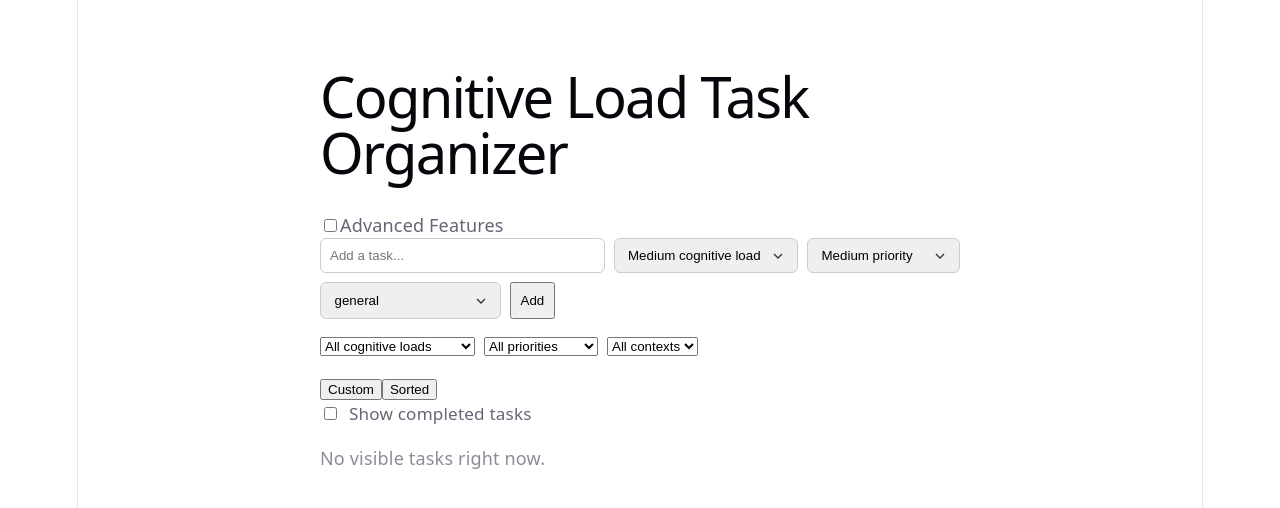
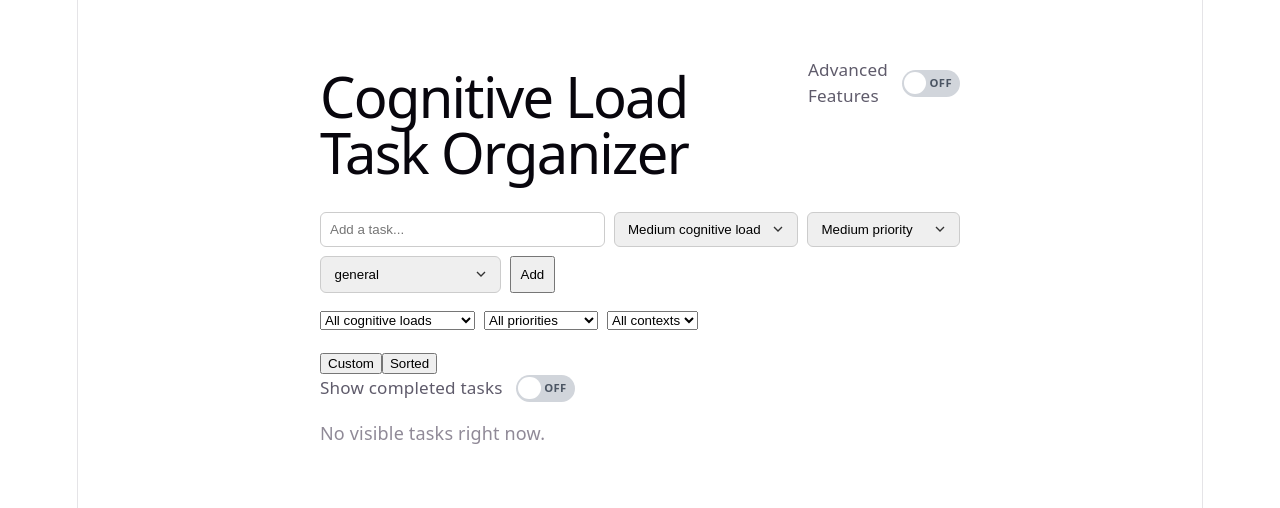
Before and after one commit to martinson-r/Cognitive-Load-Task-Organizer, a React (Vite) app: page / in a window 1280 px wide. Shown: the top 508 px of the page. Built offline with nearby package versions, Linux system fonts and the light colour scheme.

Commit message:
refactor: unify toggle pattern and improve control layout

```diff
--- a/src/App.css
+++ b/src/App.css
@@ -30,6 +30,15 @@
   font-family: system-ui, -apple-system, sans-serif;
   max-width: 640px;
   margin: 0 auto;
+}
+
+.app-header {
+  display: flex;
+  justify-content: space-between;
+}
+
+.advanced-toggle {
+  margin: 20px 0;
 }
 
 .info-banner {
@@ -98,3 +107,153 @@
   color: #6b7280; /* soft gray */
   margin-bottom: 0.5rem;
 }
+
+/* Toggle styling */
+.toggle input {
+  position: absolute;
+  opacity: 0;
+  width: 1px;
+  height: 1px;
+  pointer-events: none;
+}
+
+.toggle {
+  display: inline-flex;
+  align-items: center;
+  gap: 0.75rem;
+  cursor: pointer;
+}
+
+.toggle__track {
+  position: relative;
+  width: 2.5rem;
+  height: 1.5rem;
+  border-radius: 999px;
+  background: #d1d5db;
+  transition: background 0.2s ease;
+  flex-shrink: 0;
+}
+
+.toggle__thumb {
+  position: absolute;
+  top: 2px;
+  left: 2px;
+  width: 1.25rem;
+  height: 1.25rem;
+  border-radius: 50%;
+  background: white;
+  transition: transform 0.2s ease;
+}
+
+.toggle input:checked + .toggle__track {
+  background: #111827;
+}
+
+.toggle input:checked + .toggle__track .toggle__thumb {
+  transform: translateX(1rem);
+}
+
+.toggle input:focus-visible + .toggle__track {
+  outline: 2px solid #2563eb;
+  outline-offset: 2px;
+}
+
+.toggle {
+  display: inline-flex;
+  align-items: center;
+  gap: 0.75rem;
+  cursor: pointer;
+}
+
+.toggle--labeled {
+  justify-content: space-between;
+}
+
+.toggle__label {
+  font-size: 0.95rem;
+  color: #5f5b6b;
+}
+
+.toggle input {
+  position: absolute;
+  opacity: 0;
+  width: 1px;
+  height: 1px;
+  pointer-events: none;
+}
+
+.toggle__track {
+  position: relative;
+  width: 3.25rem;
+  height: 1.5rem;
+  border-radius: 999px;
+  background: #d1d5db;
+  transition: background 0.2s ease;
+  flex-shrink: 0;
+  overflow: hidden;
+}
+
+.toggle__thumb {
+  position: absolute;
+  top: 2px;
+  left: 2px;
+  width: 1.25rem;
+  height: 1.25rem;
+  border-radius: 50%;
+  background: white;
+  transition: transform 0.2s ease;
+  z-index: 2;
+}
+
+.toggle__state {
+  position: absolute;
+  top: 50%;
+  transform: translateY(-50%);
+  font-size: 0.625rem;
+  font-weight: 700;
+  letter-spacing: 0.03em;
+  line-height: 1;
+  z-index: 1;
+  transition: opacity 0.2s ease;
+}
+
+.toggle__state--off {
+  right: 0.45rem;
+  color: #4b5563;
+  opacity: 1;
+}
+
+.toggle__state--on {
+  left: 0.45rem;
+  color: white;
+  opacity: 0;
+}
+
+.toggle input:checked + .toggle__track {
+  background: #111827;
+}
+
+.toggle input:checked + .toggle__track .toggle__thumb {
+  transform: translateX(1.75rem);
+}
+
+.toggle input:checked + .toggle__track .toggle__state--off {
+  opacity: 0;
+}
+
+.toggle input:checked + .toggle__track .toggle__state--on {
+  opacity: 1;
+}
+
+.toggle input:focus-visible + .toggle__track {
+  outline: 2px solid #2563eb;
+  outline-offset: 2px;
+}
+
+.control-toggles {
+  display: flex;
+  flex-direction: column;
+  gap: 12px;
+  margin-top: 16px;
+  margin-bottom: 20px;
+}
--- a/src/App.jsx
+++ b/src/App.jsx
@@ -566,13 +566,19 @@ async function handleToggleTask(id) {
       <header className="app-header">
         <h1>Cognitive Load Task Organizer</h1>
         <div className="advanced-toggle toolbar-row">
-          <label className="toggle-row">
+          <label className="toggle toggle--labeled">
+            <span className="toggle__label">Advanced Features</span>
             <input
               type="checkbox"
               checked={advancedFeaturesEnabled}
               onChange={(e) => setAdvancedFeaturesEnabled(e.target.checked)}
+              aria-label="Advanced Features"
             />
-            <span>Advanced Features</span>
+            <span className="toggle__track" aria-hidden="true">
+              <span className="toggle__state toggle__state--off">OFF</span>
+              <span className="toggle__state toggle__state--on">ON</span>
+              <span className="toggle__thumb" />
+            </span>
           </label>
         </div>
       </header>
@@ -647,37 +653,54 @@ async function handleToggleTask(id) {
         <div className="mode-controls">
           {advancedFeaturesEnabled && (
             <div className="advanced-features-panel">
+              <div className="control-toggles">
 
-                <label>
-                  <input
+
+              <label className="toggle toggle--sm">
+                <span className="toggle__label">View Snoozed Tasks</span>
+                <input
                     type="checkbox"
                     checked={showSnoozedTasks}
                     onChange={(e) => setShowSnoozedTasks(e.target.checked)}
                   />
-                  View Snoozed Tasks
-                </label>
+                <span className="toggle__track" aria-hidden="true">
+                  <span className="toggle__state toggle__state--off">OFF</span>
+                  <span className="toggle__state toggle__state--on">ON</span>
+                  <span className="toggle__thumb" />
+                </span>
+              </label>
 
-                <label>
-                  <input
+              <label className="toggle toggle--sm">
+                <span className="toggle__label">Focus Mode (show only 7 tasks)</span>
+                <input
                     type="checkbox"
                     checked={focusModeEnabled}
                     onChange={(e) => setFocusModeEnabled(e.target.checked)}
                   />
-                  Focus Mode (show only 7 tasks)
-                </label>
-
+                <span className="toggle__track" aria-hidden="true">
+                  <span className="toggle__state toggle__state--off">OFF</span>
+                  <span className="toggle__state toggle__state--on">ON</span>
+                  <span className="toggle__thumb" />
+                </span>
+              </label>
+              </div>
             </div>
           )}
 
           <div className="task-visibility-controls">
 
-              <label className="show-completed-toggle">
+              <label className="toggle toggle--sm">
+                <span className="toggle__label">Show completed tasks</span>
                 <input
                   type="checkbox"
                   checked={showCompleted}
                   onChange={(e) => setShowCompleted(e.target.checked)}
                 />
-                Show completed tasks
+                <span className="toggle__track" aria-hidden="true">
+                  <span className="toggle__state toggle__state--off">OFF</span>
+                  <span className="toggle__state toggle__state--on">ON</span>
+                  <span className="toggle__thumb" />
+                </span>
               </label>
 
           </div>
--- a/src/components/TaskCard.jsx
+++ b/src/components/TaskCard.jsx
@@ -246,7 +246,7 @@ function TaskCard({
                 </button>
             )}
 
-            {momentumModeEnabled && !momentumRunActive && (
+            {advancedFeaturesEnabled && momentumModeEnabled && !momentumRunActive && (
                 isKeystone ? (
                     <span className="keystone-badge">Keystone</span>
                 ) : (
```
